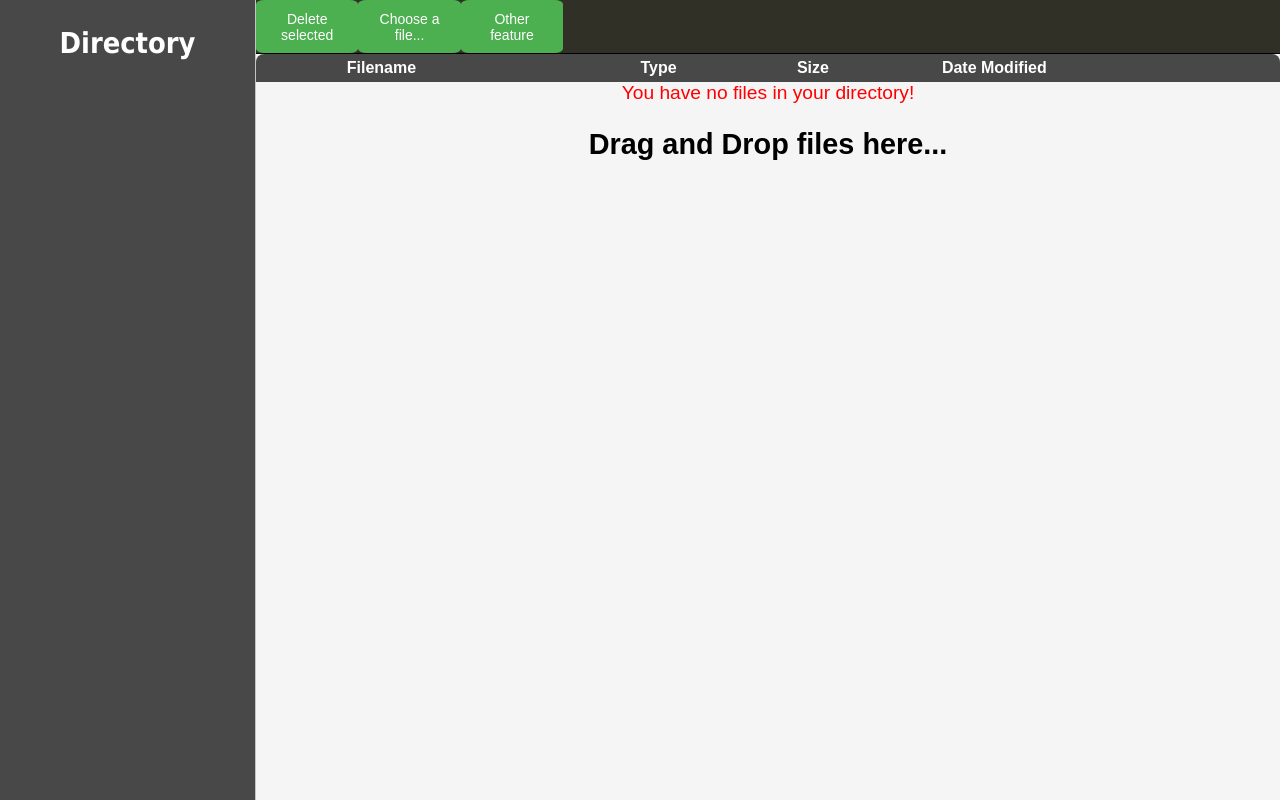
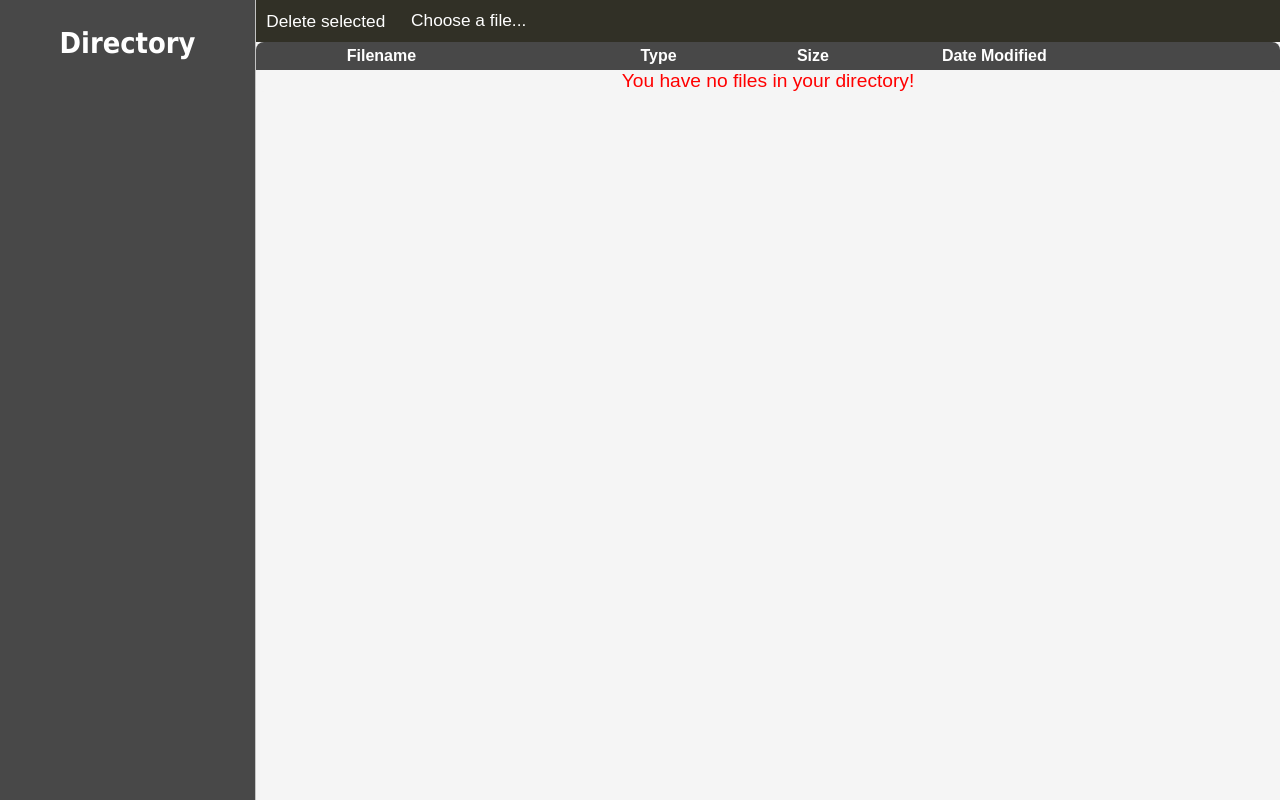
Before and after one commit to kasteckis/Private-online-drive, a PHP site: page /manager in a window 1280 px wide. Shown: the part 98-898 px from the top of the page. Run offline with PHP 8.4, Linux system fonts and the light colour scheme; the visitor is signed in with stand-in values (Sample User, id 1); data comes from the database, SQL or seed files in the repository; data that the repository does not hold is empty.

Commit message:
Changed display menu a bit

```diff
--- a/css/styleManager.css
+++ b/css/styleManager.css
@@ -68,7 +68,7 @@ ul.link-list {
   margin-right: 15px;
 }
 
-button {
+.btn-navbar {
   font-family: 'Muli', sans-serif;
   background-color: #4CAF50;
   border: none;
@@ -181,24 +181,31 @@ ul.file-nav-list {
   float: right;
 }
 
-.display-menu {
-  border-bottom: 1px solid black;
+
+/* Display buttons styles */
+.btn-display-menu {
+  font-family: 'Muli', sans-serif;
+  background-color: rgb(49, 48, 38);
+  color: white;
+  padding: 1%;
+  font-size: 0.9em;
+  cursor: pointer;
+  border:none;
 }
 
-.display-menu ul {
-  list-style-type: none;
-  margin: 0;
-  padding: 0;
-  overflow: hidden;
+/* Clear floats (clearfix hack) */
+.display-menu:after {
+  content: "";
+  clear: both;
+  display: table;
 }
 
-.display-menu li {
-  float: left;
-  width: 10%;
+.btn-display-menu:hover {
+  background-color: #26251f;
 }
 
-.btn-display-menu {
-  padding: 10%;
+.inputfile+label:hover {
+  background-color: #26251f;
 }
 
 .inputfile {
@@ -211,16 +218,11 @@ ul.file-nav-list {
 }
 
 .inputfile+label {
-  background-color: #4CAF50;
-  border: none;
-  border-radius: 8%;
   color: white;
-  padding: 10% 11%;
-  text-align: center;
-  text-decoration: none;
-  display: inline-block;
-  font-size: 14px;
+  padding: 1%;
+  font-size: 0.9em;
   cursor: pointer;
+  border:none;
 }
 
 /* .inputfile:focus+label {
--- a/includes/navbar.php
+++ b/includes/navbar.php
@@ -11,7 +11,7 @@
 		<div class="btn-place">
 			<div class="btn-logout">
 				<form method='POST'>
-					<button type='submit' name='logout'>Logout</button>
+					<button class="btn-navbar" type='submit' name='logout'>Logout</button>
 				</form>
 			</div>
 
@@ -44,12 +44,12 @@
 				<ul class="link-list">
 				 <li>
 					 <form action="/settings">
-					 <button type="submit">Settings</button>
+					 <button class="btn-navbar" type="submit">Settings</button>
 					 </form>
 				 </li>
 				 <li>
 					 <form action="/notes">
-					 <button type="submit">Notes</button>
+					 <button class="btn-navbar" type="submit">Notes</button>
 					 </form>
 				 </li>
 				 <?php
@@ -59,17 +59,17 @@
 
 					<li>
 						<form action="/usermanager">
-						<button type="submit">User manager</button>
+						<button class="btn-navbar" type="submit">User manager</button>
 						</form>
 						</li>
 					<li>
 						<form action="/logs">
-						<button type="submit">View logs</button>
+						<button class="btn-navbar" type="submit">View logs</button>
 						</form>
 					</li>
 					<li>
 						<form action="/bans">
-						<button type="submit">Bans</button>
+						<button class="btn-navbar" type="submit">Bans</button>
 						</form>
 					</li>
 					 <!-- <li>
--- a/manager.php
+++ b/manager.php
@@ -50,23 +50,17 @@
 
 
 
-
+<!-- <link rel="stylesheet" href="https://cdnjs.cloudflare.com/ajax/libs/font-awesome/4.7.0/css/font-awesome.min.css"> sita irasyti i header kai bus galima -->
 			<div class="main-display">
 				<form method='POST'>
 					<div class="display-menu">
-						<ul>
-							<li>
-								<button class="btn-display-menu" type='submit' name='delete'>Delete selected</button>
-							</li>
-							<li>
-								<input type="file" id="fileupload" class="inputfile" name="attachments[]" multiple onchange="addFiles(event)">
-								<label for="fileupload"> Choose a file... </label>
-							</li>
-							<li>
-								<button class="btn-display-menu">Other feature</button>
-							</li>
-						</ul>
-					</div>
+	          <button class="btn-display-menu" type='submit' name='delete'><i class="fas fa-trash-alt"></i> Delete selected</button>
+	          <input type="file" id="fileupload" class="inputfile" name="attachments[]" multiple onchange="addFiles(event)">
+	          <label for="fileupload"><i class="fas fa-file-upload"></i> Choose a file... </label>
+	          <!-- <li>
+	            <button class="btn-display-menu">Other feature</button>
+	            </li> -->
+	        </div>
 
 				<div class="upload">
 					<!-- //Failo įkelimas į serverinę -->
@@ -175,8 +169,6 @@
 						if($thereAreNoFiles)
 							echo "<font color='red'>".$noFilesInDirectory."</font><br>";
 							?>
-
-						<h2 id=fileLabelText>Drag and Drop files here...</h2>
           </div>
 
 					<?php
```
